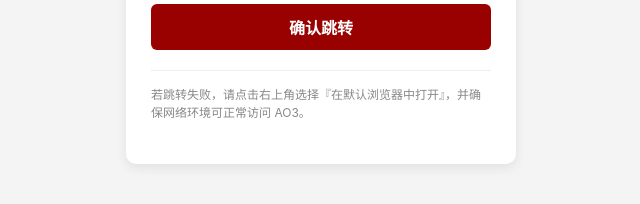
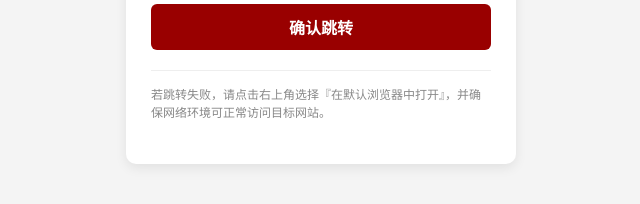
Before and after one commit to frozengene-G/fanart-link, a plain HTML site: page index.html in a window 1280 px wide. Shown: the part 408-612 px from the top of the page, 319-959 px from the left. Drawn offline with Linux system fonts and the light colour scheme.

Commit message:
Update index.html

```diff
--- a/index.html
+++ b/index.html
@@ -24,7 +24,7 @@
         <button onclick="checkPwd()">确认跳转</button>
         <p id="error">答案错误，请重试</p>
 
-        <p class="tip">若跳转失败，请点击右上角选择『在默认浏览器中打开』，并确保网络环境可正常访问 AO3。</p>
+        <p class="tip">若跳转失败，请点击右上角选择『在默认浏览器中打开』，并确保网络环境可正常访问目标网站。</p>
     </div>
 
     <script>
```
